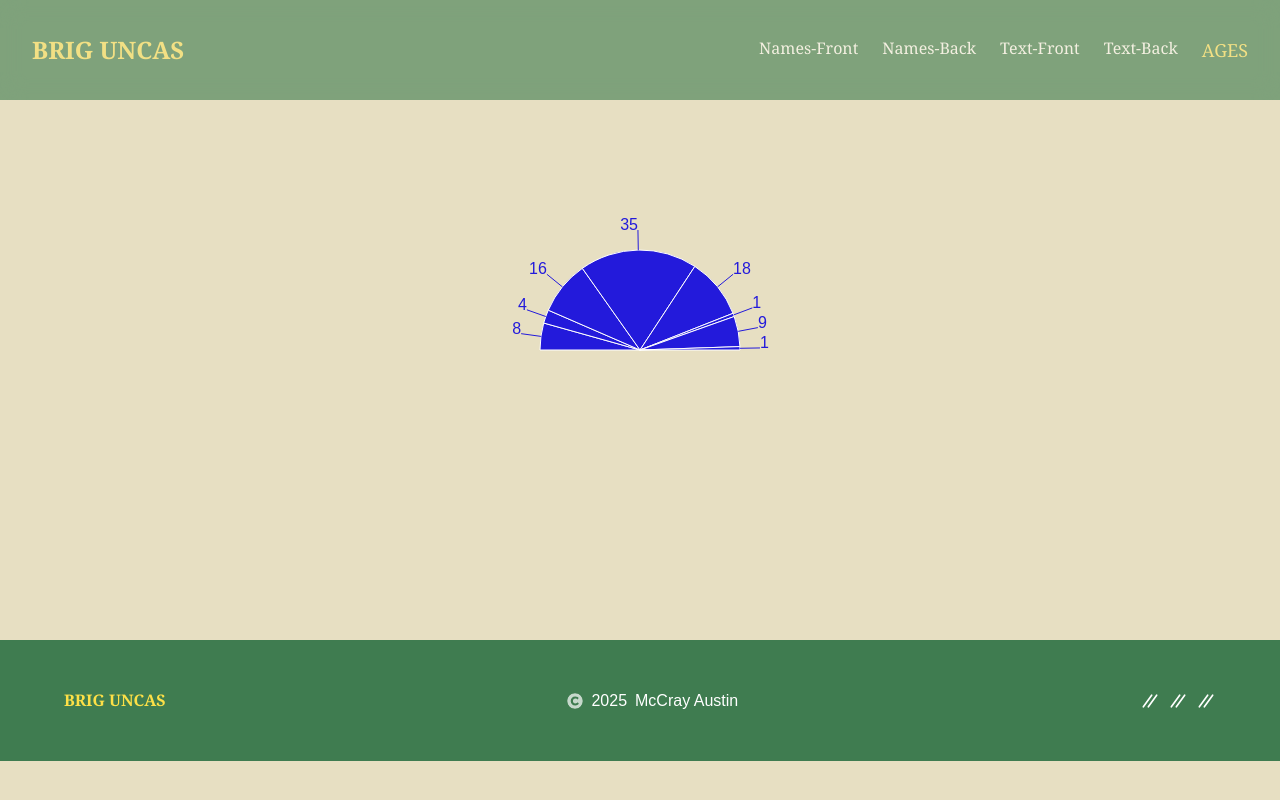
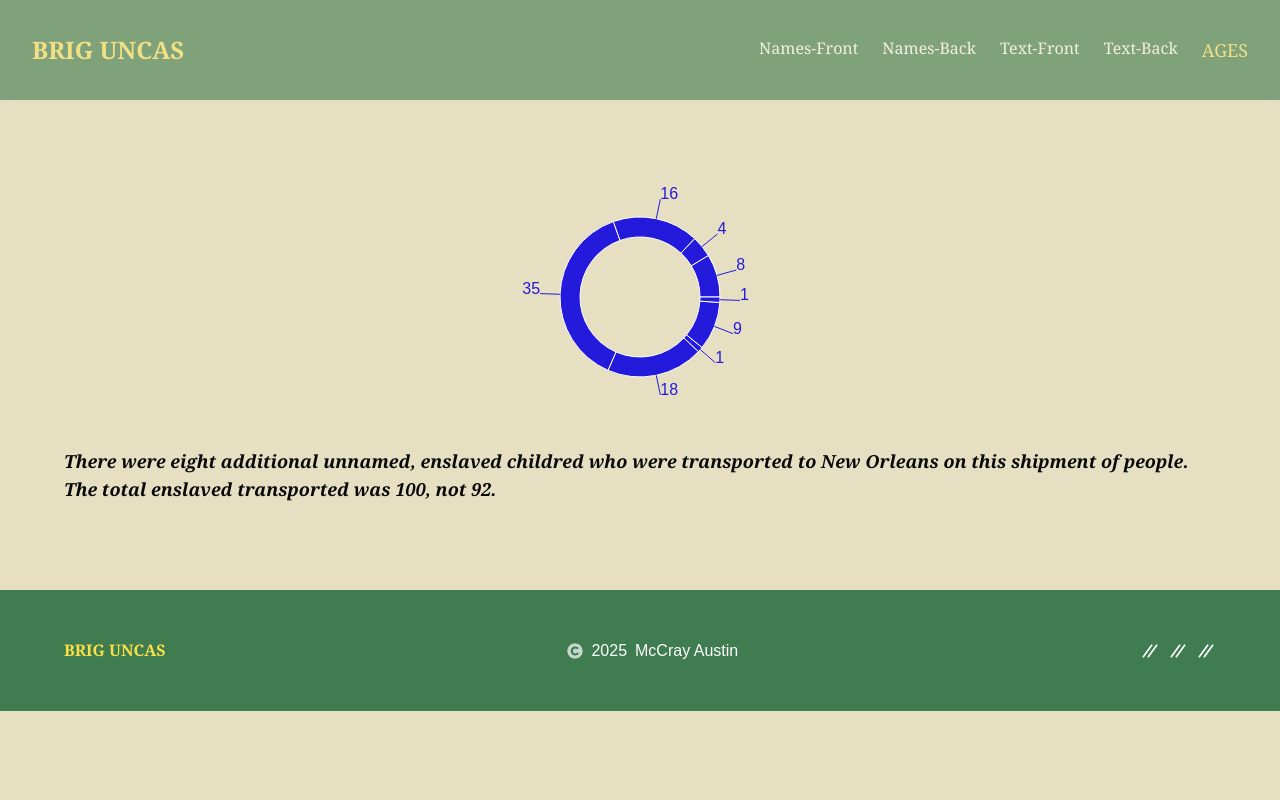
Before and after one commit to mmaustin/brig-uncas, a Next.js app in the folder uncas/: page /ages in a window 1280 px wide. Built offline with nearby package versions, Linux system fonts and the light colour scheme.

Commit message:
Added text to ages page

```diff
--- a/uncas/app/ages/page.tsx
+++ b/uncas/app/ages/page.tsx
@@ -1,9 +1,11 @@
 import AgesChart from "@/components/display/AgesChart";
+import AgesText from "@/components/display/AgesText";
 
 const AgesContainer = () => {
   return (
-    <div className="h-[500px] w-full flex justify-center items-center">
+    <div className="h-[450px] w-full flex flex-col justify-center items-center">
       <AgesChart />
+      <AgesText />
     </div>
   )
 }
--- a/uncas/components/display/AgesChart.tsx
+++ b/uncas/components/display/AgesChart.tsx
@@ -6,26 +6,9 @@ import { PieChart, Pie, Tooltip, ResponsiveContainer } from 'recharts';
 
 const AgesChart = () => {
   return (
-    <>
-    <ResponsiveContainer width="100%" height="100%">
-      <PieChart width={400} height={400}>
-        <Pie
-          dataKey="value"
-          startAngle={180}
-          endAngle={0}
-          data={agesArray}
-          cx="50%"
-          cy="50%"
-          outerRadius={100}
-          fill="#231adb"
-          label
-          style={{outline: 'none'}}
-        />
-        <Tooltip wrapperStyle={{borderRadius: '25px'}} itemStyle={{color: 'green'}} offset={50}/>
-      </PieChart>
-    </ResponsiveContainer>
-    {/* <ResponsiveContainer width='100%' height={450} className='mx-4'>
-      <PieChart width={400} height={400} >
+    < >
+    <ResponsiveContainer  width='100%' height={300} className='mx-4'>
+      <PieChart >
         <Pie
           dataKey="value"
           isAnimationActive={false}
@@ -39,7 +22,7 @@ const AgesChart = () => {
         />
         <Tooltip wrapperStyle={{borderRadius: '25px'}} itemStyle={{color: 'green'}} offset={50}/>
       </PieChart >
-    </ResponsiveContainer> */}
+    </ResponsiveContainer>
     </>
   )
 }
--- a/uncas/components/display/AgesText.tsx
+++ b/uncas/components/display/AgesText.tsx
@@ -3,9 +3,9 @@
 
 const AgesText = () => {
   return (
-    <div>
-      Lorem ipsum dolor sit amet consectetur adipisicing elit. Officiis fuga delectus possimus, autem suscipit nulla doloremque maiores laudantium tenetur rerum totam a dicta aspernatur vitae obcaecati eligendi rem facilis sint?
-    </div>
+    <p className="w-[90%] text-sm sm:text-base md:text-lg font-serif font-semibold italic">
+      There were eight additional unnamed, enslaved childred who were transported to New Orleans on this shipment of people.  The total enslaved transported was 100, not 92.
+    </p>
   )
 }
 export default AgesText;
```
